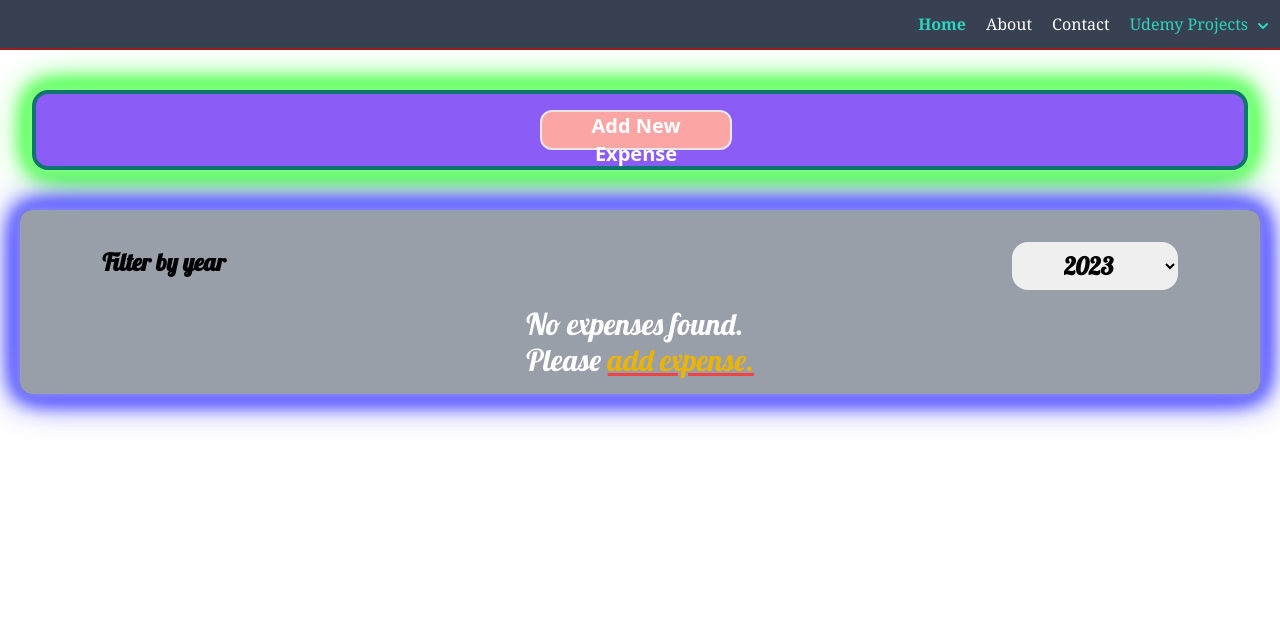
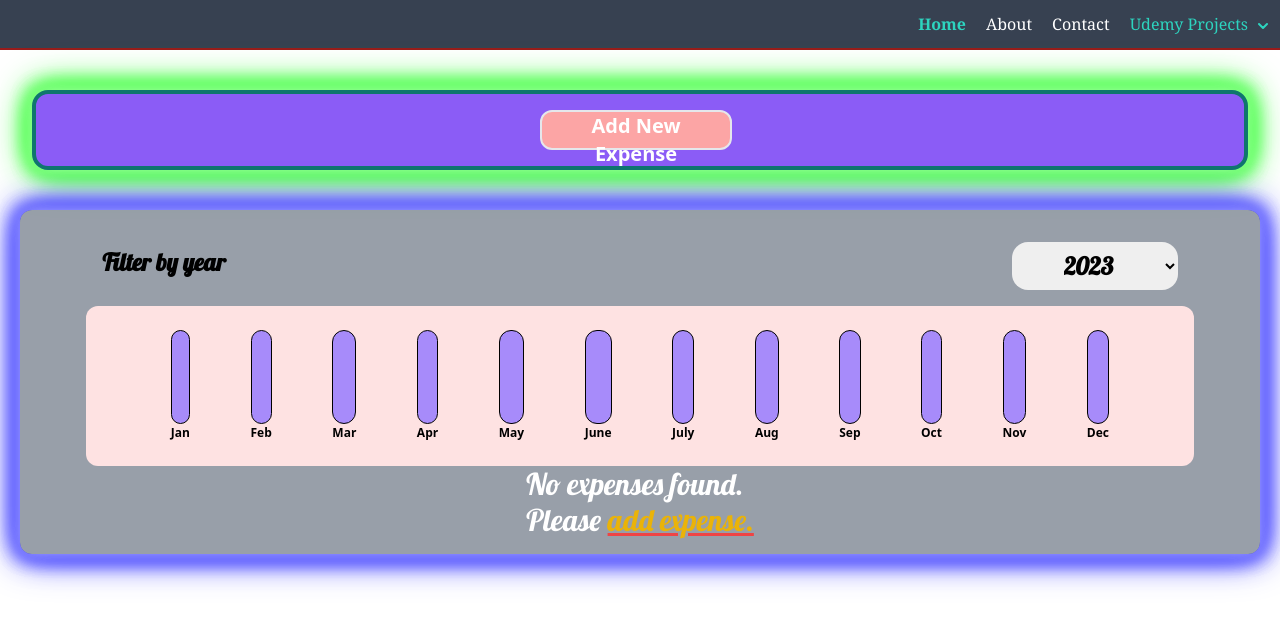
Before and after one commit to MichWlo94/MyReact, a React (Vite) app: page /project1 in a window 1280 px wide. Shown: the top 624 px of the page. Built offline with nearby package versions, Linux system fonts and the light colour scheme; a web font is replaced by a local one.

Commit message:
Added graph connected with filter

```diff
--- /dev/null
+++ b/src/Charts/Chart.jsx
@@ -0,0 +1,22 @@
+import React from 'react'
+import ChartBar from './ChartBar'
+
+const Chart = (props) => {
+
+    const totalMaximum = Math.max(...props.dataPoints.map(dataPoint => dataPoint.value))
+
+
+
+  return (
+    <div className='flex w-full h-40 p-6 mx-6 text-center bg-red-100 sm:w-11/12 justify-evenly rounded-xl '>
+        {props.dataPoints.map(dataPoint =>
+        <ChartBar
+        value={dataPoint.value}
+        maxValue={totalMaximum}
+        label={dataPoint.label}
+        key={dataPoint.label} />)}
+    </div>
+    )
+}
+
+export default Chart
--- /dev/null
+++ b/src/Charts/ChartBar.jsx
@@ -0,0 +1,21 @@
+import React from 'react'
+
+const ChartBar = props => {
+
+
+  let barFillHeight = '0%'
+  if (props.maxValue > 0) {
+    barFillHeight = Math.round((props.value / props.maxValue) * 100) + '%'
+    }
+
+    return (
+    <div className='flex flex-col items-center h-full'>
+        <div className='flex flex-col justify-end w-full h-full overflow-hidden border border-black rounded-xl bg-violet-400'>
+            <div className='w-full transition-all ease-out bg-violet-700' style={{height: barFillHeight}}></div>
+        </div>
+        <div className='font-bold text-center text-2'>{props.label}</div>
+    </div>
+  )
+}
+
+export default ChartBar
--- a/src/Components/ExpenseForm.jsx
+++ b/src/Components/ExpenseForm.jsx
@@ -47,7 +47,7 @@ const ExpenseForm = (props) => {
 
         const expenseData = {
             title: newExpense.title,
-            amount: newExpense.amount,
+            amount: +newExpense.amount,
             date: new Date(newExpense.date)
         }
         props.onSaveExpenseData(expenseData);
@@ -79,7 +79,7 @@ const ExpenseForm = (props) => {
         {/* submit button*/}
         <div className='flex items-center justify-center col-span-3 min-w-fit md:col-span-3'>
         <button type='submit' className="w-48 h-10 col-span-2 px-2 mr-2 text-xl font-bold text-center text-white bg-teal-700 border-2 md:col-span-1 hover:bg-teal-500 rounded-xl" >Add Expense</button>
-        <button onClick={props.action} className="w-48 h-10 col-span-2 px-2 mr-2 text-xl font-bold text-center text-white bg-teal-700 border-2 md:col-span-1 hover:bg-teal-500 rounded-xl" >Cancel</button>
+        <button type='button' onClick={props.action} className="w-48 h-10 col-span-2 px-2 mr-2 text-xl font-bold text-center text-white bg-teal-700 border-2 md:col-span-1 hover:bg-teal-500 rounded-xl" >Cancel</button>
         </div>
     </form>
     )
--- /dev/null
+++ b/src/Components/ExpensesChart.jsx
@@ -0,0 +1,33 @@
+import React from 'react'
+import Chart from '../Charts/Chart'
+
+const ExpensesChart = (props) => {
+
+  const chartDataPoints = [
+    {label: 'Jan', value: 0},
+    {label: 'Feb', value: 0},
+    {label: 'Mar', value: 0},
+    {label: 'Apr', value: 0},
+    {label: 'May', value: 0},
+    {label: 'June', value: 0},
+    {label: 'July', value: 0},
+    {label: 'Aug', value: 0},
+    {label: 'Sep', value: 0},
+    {label: 'Oct', value: 0},
+    {label: 'Nov', value: 0},
+    {label: 'Dec', value: 0}]
+
+    for (const expense of props.expenses) {
+        const expenseMonth = expense.date.getMonth();  //starting at 0 => January => 0
+        chartDataPoints[expenseMonth].value += expense.amount;
+    }
+
+
+    return (
+
+        <Chart dataPoints={chartDataPoints} />
+
+  )
+}
+
+export default ExpensesChart
--- a/src/Subsites/Project1.jsx
+++ b/src/Subsites/Project1.jsx
@@ -6,7 +6,7 @@ import { useState } from 'react';
 import NewExpense from '../Components/NewExpense';
 import ExpenseFilter from '../Components/ExpenseFilter';
 import ExpensesList from '../Components/ExpensesList';
-
+import ExpensesChart from '../Components/ExpensesChart';
 
 function Project1() {
   const dummy_expenses = [
@@ -96,6 +96,8 @@ function Project1() {
 
       <ExpenseFilter selected={filteredYear} onFilteredExpense={filterChangeHandler}/>
 
+      <ExpensesChart expenses={filteredExpenses} />
+
       <ExpensesList filteredExpenses={filteredExpenses} />
 
     </div>
```
